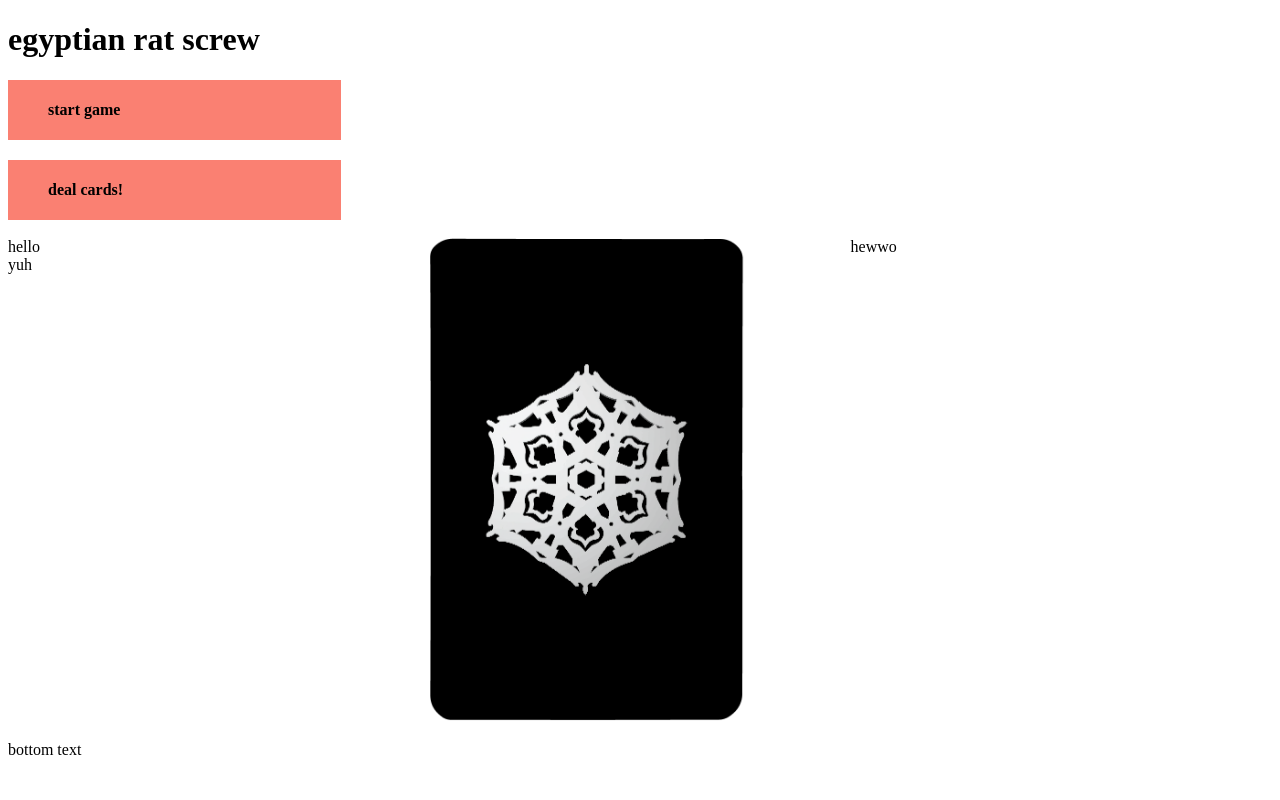
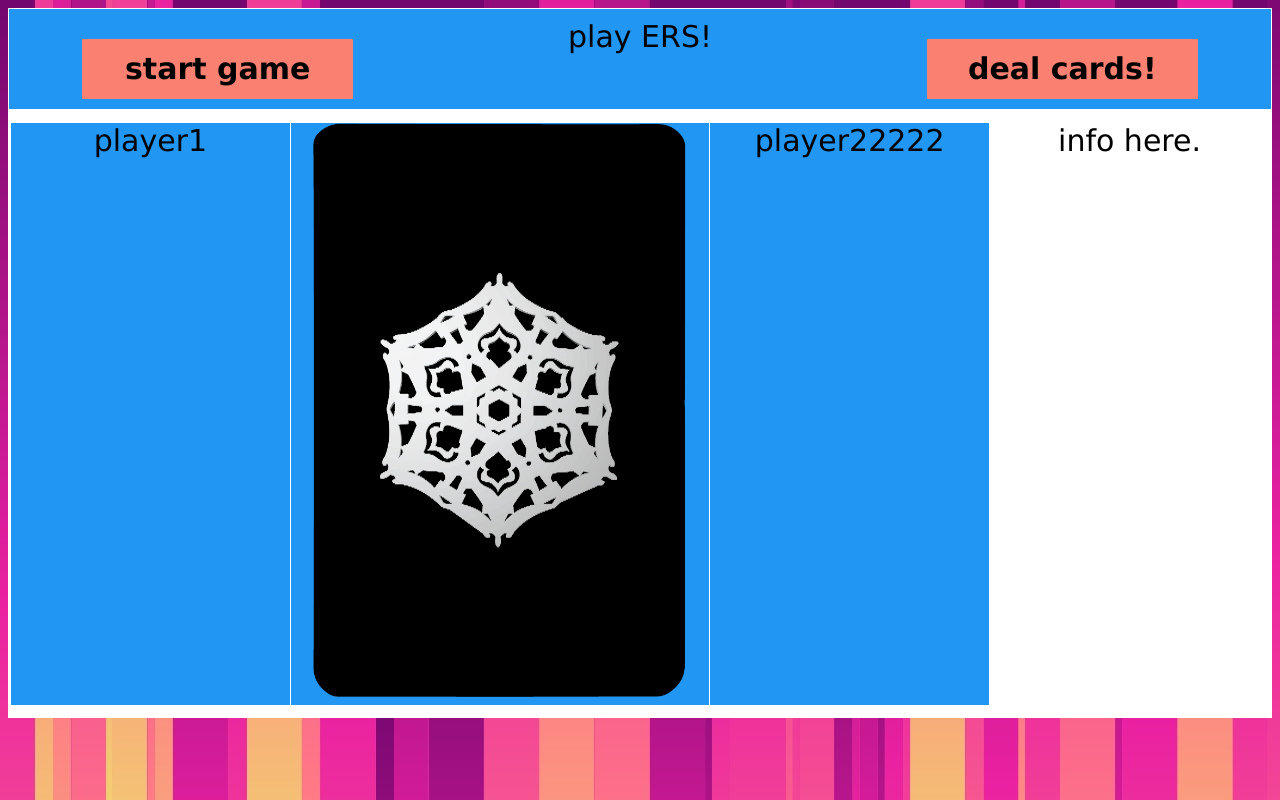
Before and after one commit to silpillasil/ers-game, a plain HTML site: page index.html in a window 1280 px wide. Drawn offline with Linux system fonts and the light colour scheme.

Commit message:
worked on css

```diff
--- a/c.css
+++ b/c.css
@@ -1,16 +1,23 @@
-img {
-     width:75%;
+
+body {
+  background-image: url('PNG/wp.jpg');
+}
+
+.currcard {
+     width:90%;
      margin: 0 auto;
 }
 
 .button {
   margin-top: 20px;
-  width: 20%;
+  width: 65%;
   line-height: 60px;
   font-weight: bold;
-  padding: 0 40px;
+  /** padding: 0 40px; */
   background: salmon;
   border: none;
+  float:right;
+  display: inline-block;
 }
 .button:hover {
   background: lightsalmon;
@@ -27,3 +34,74 @@ img {
   display: table;
   clear: both;
 }
+
+/**
+.grid-container {
+  display: grid;
+  grid-template-areas:
+    'header header header header header header header'
+    'player1 player1 cards cards cards player2 player2'
+    'footer footer footer footer footer footer footer';
+  grid-gap: 10px;
+  background-color: #2196F3;
+  padding: 10px;
+} */
+
+.grid-container {
+  display: grid;
+  max-height: 770px;
+  grid-template-rows: 0.5fr 6fr;
+  grid-gap: 2px;
+  background-color: white;
+  padding: 1px;
+}
+
+.top-row {
+  display: grid;
+  justify-items: center;
+  grid-template-columns: 1fr 1fr 1fr;
+  grid-gap: 5px;
+  background-color: #2196F3;
+  padding: 1px;
+  text-align: center;
+
+}
+
+.mid-row {
+  display: grid;
+  grid-template-columns: 1fr 1.5fr 1fr 1fr;
+  grid-gap: 4px;
+  grid-column-gap: 1px;
+  justify-items: center;
+  background-color: white;
+  padding: 1px;
+  border: 2px solid white;
+  text-align: center;
+
+}
+
+.item2 {
+    background-color: #2196F3;
+    width: 100%;
+}
+
+.card-panel {
+    background-color: #2196F3;
+    width: `100%;
+}
+
+.item4 {
+    background-color: #2196F3;
+    width: 100%;
+}
+
+.footer {
+    background-color: #2196F3;
+}
+
+.grid-container > div {
+
+  text-align: center;
+  padding: 10px 0;
+  font-size: 30px;
+}
--- a/index.html
+++ b/index.html
@@ -1,36 +1,46 @@
 <!DOCTYPE html>
 <html>
-    <body>
+    <body style="font-family:'Verdana'">
         <link rel="stylesheet" type="text/css" href="c.css">
         <script src="app.js"></script>
 
-        <h1>egyptian rat screw</h1>
+        <div class="grid-container">
 
+            <!-- top row -->
+            <div class="top-row">
                 <div class="button" id="begin">
                   start game
                 </div>
-
+                <div class="game-title">
+                     play ERS!
+                </div>
                 <div class="button" id="deal">
                   deal cards!
                 </div>
+            </div>
 
-        <br>
+            <!-- middle row -->
+            <div class="mid-row">
+                <div class="item2">
+                    player1
+                </div>
+                <div class="card-panel">
+                    <img src="PNG/card_back.png" alt="currcard" class="currcard" />
+                </div>
+                <div class="item4">
+                    player22222
+                </div>
+                <div class="sidebar">
+                    info here.
+                </div>
+            </div>
 
-        <div class="row">
-            <div class="column">
-                hello <br> yuh
-            </div>
-            <div class="column">
-                <img src="PNG/card_back.png" alt="currcard" class="currcard" />
+
+
+
+
 
         </div>
-            <div class="column">
-                hewwo
-            </div>
-
-        </div>
-
-        <p>bottom text</p>
 
 
 
```
Also changed, not shown: PNG/wp.jpg (added), 2 other files. Lines whose indentation alone changed are shown as unchanged.
